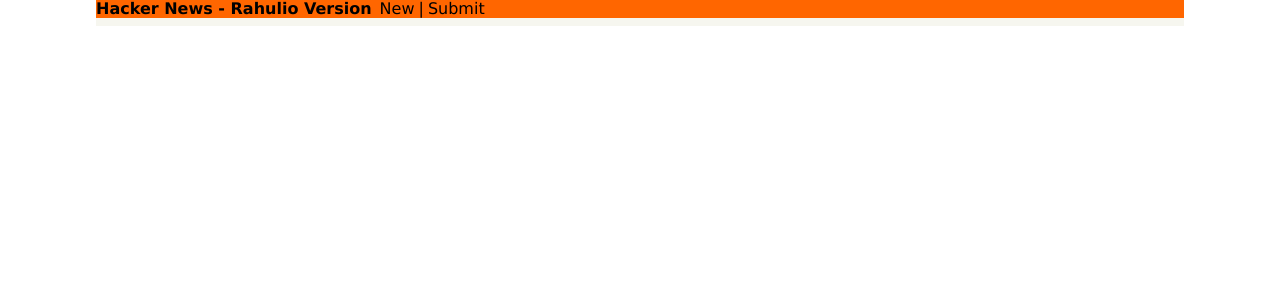
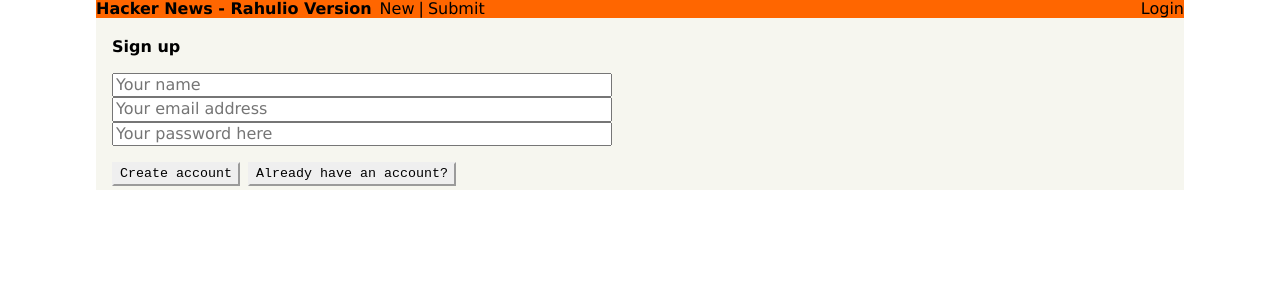
Before and after one commit to rahulramesh8/hackernews-clone, a React (Create React App) app: page /login in a window 1280 px wide. Shown: the top 300 px of the page. Built offline with nearby package versions, Linux system fonts and the light colour scheme.

Commit message:
Setup styling for the login and logout functionality

```diff
--- a/src/components/App.js
+++ b/src/components/App.js
@@ -4,6 +4,7 @@
 import Header from "./Header";
 import LinkList from "./LinkList";
 import CreateLink from "./CreateLink";
+import Login from "./Login";
 
 class App extends Component {
   render() {
@@ -14,6 +15,7 @@
           <Switch>
             <Route exact path="/" component={LinkList} />
             <Route exact path="/create" component={CreateLink} />
+            <Route exact path="/login" component={Login} />
           </Switch>
         </div>
       </div>
--- a/src/components/CreateLink.js
+++ b/src/components/CreateLink.js
@@ -31,6 +31,7 @@
         mutation={POST_MUTATION}
         variables={{ description, url }}
         onCompleted={handleMutationComplete}
+        onError={alert}
       >
         {PostMutation => <button onClick={PostMutation}>Submit</button>}
       </Mutation>
--- a/src/components/Header.js
+++ b/src/components/Header.js
@@ -2,7 +2,10 @@
 import { Link } from "react-router-dom";
 import { withRouter } from "react-router";
 
-const Header = () => {
+import { AUTH_TOKEN } from "../constants";
+
+const Header = props => {
+  const authToken = localStorage.getItem(AUTH_TOKEN);
   return (
     <div className="flex pal justify-between nowrap orange">
       <div className="flex flex-fixed black">
@@ -15,6 +18,23 @@
           Submit
         </Link>
       </div>
+      <div className="flex flex-fixed">
+        {authToken ? (
+          <div
+            className="ml1 pointer black"
+            onClick={() => {
+              localStorage.removeItem(AUTH_TOKEN);
+              props.history.push("/");
+            }}
+          >
+            Logout
+          </div>
+        ) : (
+          <Link to="/login" className="ml1 no-underline black">
+            Login
+          </Link>
+        )}
+      </div>
     </div>
   );
 };
--- /dev/null
+++ b/src/components/Login.js
@@ -0,0 +1,53 @@
+import React, { useState } from "react";
+import { AUTH_TOKEN } from "../constants";
+
+const Login = () => {
+  const [login, setLogin] = useState("");
+  const [email, setEmail] = useState("");
+  const [password, setPassword] = useState("");
+  const [name, setName] = useState("");
+
+  return (
+    <>
+      <h4 className="mv3">{login ? "Login" : "Sign up"}</h4>
+      <div className="flex flex-column">
+        {!login && (
+          <input
+            value={name}
+            onChange={event => setName(event.target.value)}
+            type="text"
+            placeholder="Your name"
+          />
+        )}
+        <input
+          value={email}
+          onChange={event => setEmail(event.target.value)}
+          type="text"
+          placeholder="Your email address"
+        />
+        <input
+          value={password}
+          onChange={event => setPassword(event.target.value)}
+          type="password"
+          placeholder="Your password here"
+        />
+      </div>
+      <div className="flex mt3">
+        <div className="pointer mr2 button" onClick={() => _confirm()}>
+          {login ? "Login" : "Create account"}
+        </div>
+        <div className="pointer button" onClick={() => setLogin(!login)}>
+          {login ? "Need to create an account?" : "Already have an account?"}
+        </div>
+      </div>
+    </>
+  );
+};
+
+const _confirm = async () => {
+  //..Something here
+};
+
+const _saveUserData = token => localStorage.setItem(AUTH_TOKEN, token);
+
+export default Login;
--- /dev/null
+++ b/src/constants.js
@@ -0,0 +1 @@
+export const AUTH_TOKEN = "auth-token";
```
